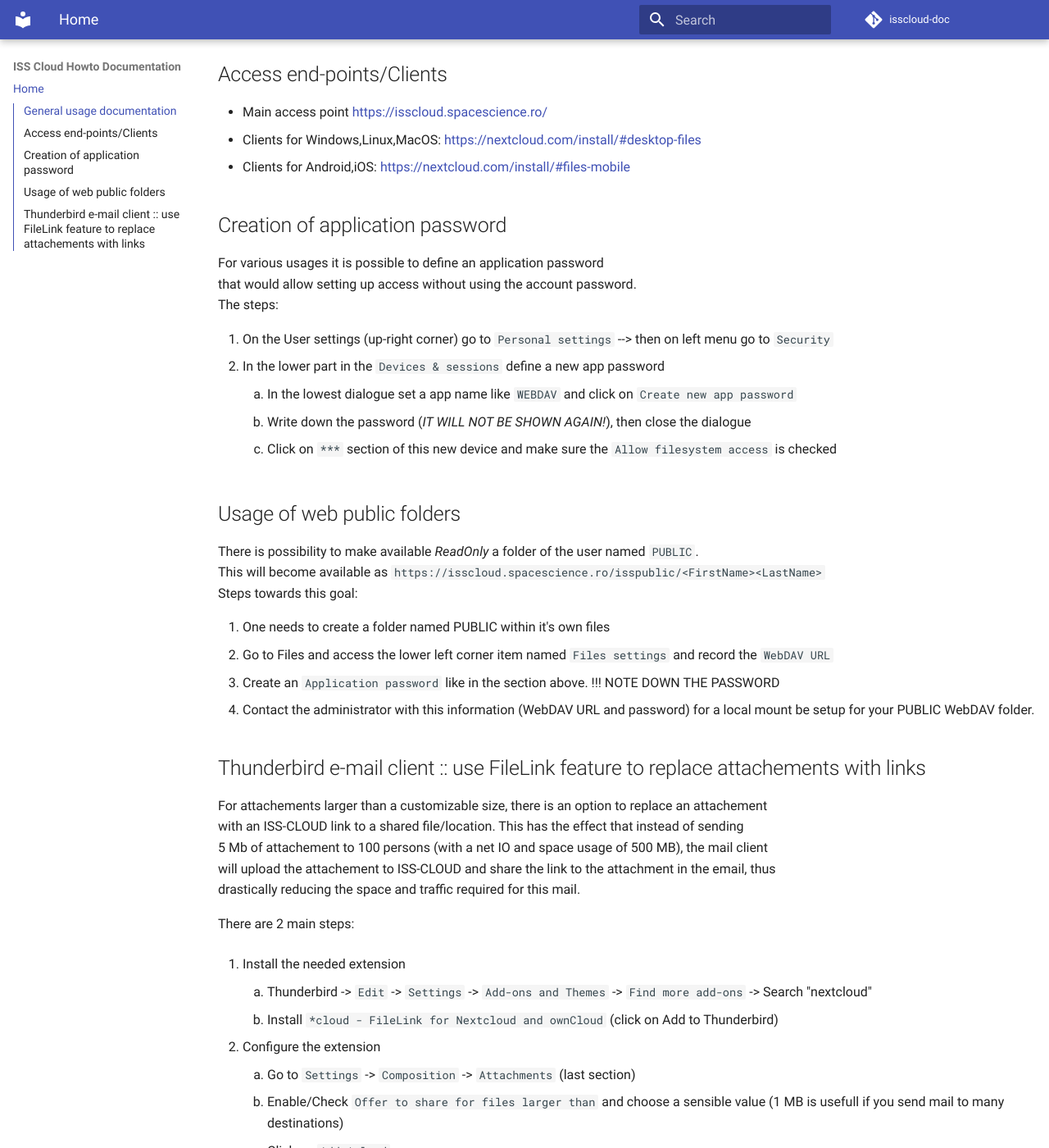
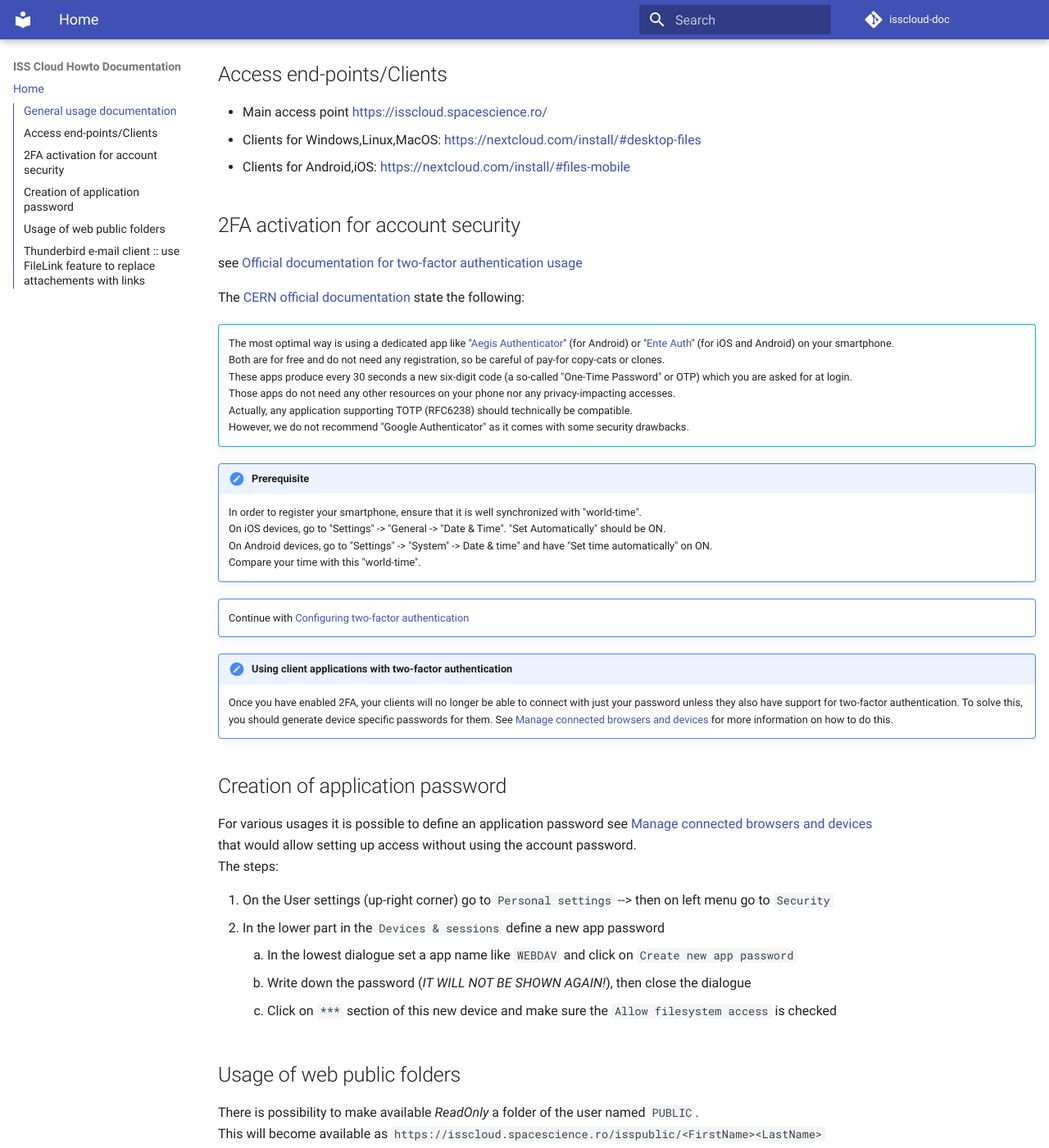
Before and after one commit to adriansev/isscloud-doc, an MkDocs documentation site: the page built from docs/index.md, in a window 1280 px wide and 1400 px high, scrolled down 407 px. Shown: the whole window at 82% size. Built offline with MkDocs 1.6.1 and Material for MkDocs 9.7.7, drawn with Linux system fonts in a browser that asks for light colours; comment, search, counter and statistics services are not loaded.

Commit message:
add 2FA info

```diff
--- a/docs/index.md
+++ b/docs/index.md
@@ -20,10 +20,41 @@ Nextcloud related information can be found in the following places:
 * Clients for Windows,Linux,MacOS: [https://nextcloud.com/install/#desktop-files](https://nextcloud.com/install/#desktop-files)
 * Clients for Android,iOS: [https://nextcloud.com/install/#files-mobile](https://nextcloud.com/install/#files-mobile)
 
+## 2FA activation for account security
+
+see [Official documentation for two-factor authentication usage](https://docs.nextcloud.com/server/latest/user_manual/en/user_2fa.html)
+
+The [CERN official documentation](https://cern.service-now.com/service-portal?id=kb_article&n=KB0006587) state the following:
+
+!!! info ""
+    The most optimal way is using a dedicated app like "[Aegis Authenticator](https://getaegis.app/)" (for Android)
+    or "[Ente Auth](https://github.com/ente-io/auth?tab=readme-ov-file#-download)" (for iOS and Android) on your smartphone.
+    Both are for free and do not need any registration, so be careful of pay-for copy-cats or clones.
+    These apps produce every 30 seconds a new six-digit code
+    (a so-called "One-Time Password" or OTP) which you are asked for at login.
+    Those apps do not need any other resources on your phone nor any privacy-impacting accesses.
+    Actually, any application supporting TOTP (RFC6238) should technically be compatible.
+    However, we do not recommend "Google Authenticator" as it comes with some security drawbacks.
+
+!!! note "Prerequisite"
+    In order to register your smartphone, ensure that it is well synchronized with "world-time".
+    On iOS devices, go to "Settings" -> "General -> "Date & Time". "Set Automatically" should be ON.
+    On Android devices, go to "Settings" -> "System" -> Date & time" and have "Set time automatically" on ON.
+    Compare your time with this "world-time".
+
+!!! note ""
+    Continue with [Configuring two-factor authentication](https://docs.nextcloud.com/server/latest/user_manual/en/user_2fa.html#configuring-two-factor-authentication)
+
+!!! note "Using client applications with two-factor authentication"
+    Once you have enabled 2FA, your clients will no longer be able to connect with just your password
+    unless they also have support for two-factor authentication. To solve this, you should generate
+    device specific passwords for them. See [Manage connected browsers and devices](https://docs.nextcloud.com/server/latest/user_manual/en/session_management.html) for more information on how to do this.
+
 
 ## Creation of application password
 
 For various usages it is possible to define an application password
+see [Manage connected browsers and devices](https://docs.nextcloud.com/server/latest/user_manual/en/session_management.html)
 that would allow setting up access without using the account password.
 The steps:
 
```
